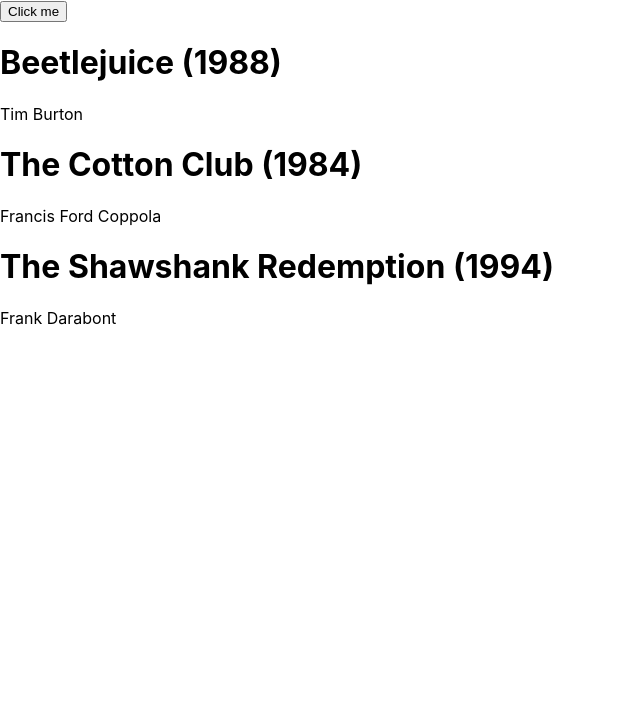
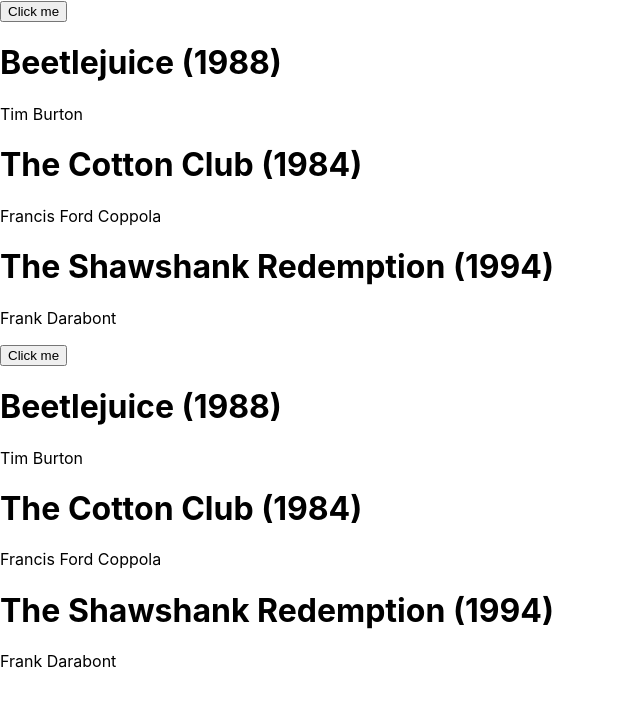
Before and after one commit to HugoFitas/movie-list-app, a React (Create React App) app: page /movies in a window 1280 px wide. Shown: the top 706 px of the page, without its empty margins (0-640 px from the left). Built offline with nearby package versions, Linux system fonts and the light colour scheme; no server answers.

Commit message:
finished router challenge

```diff
--- a/src/App.js
+++ b/src/App.js
@@ -1,10 +1,17 @@
 import React from "react";
+import { Route, Switch, Redirect } from "react-router";
 import MovieList from "./components/MovieList";
+import MovieDetails from "./components/MovieDetails";
 
 function App() {
   return (
     <div className="App">
       <MovieList />
+      <Switch>
+        <Route exact path="/movies" component={MovieList} />
+        <Route path="/movies/:id" component={MovieDetails} />
+        <Redirect to="/movies" />
+      </Switch>
     </div>
   );
 }
```
